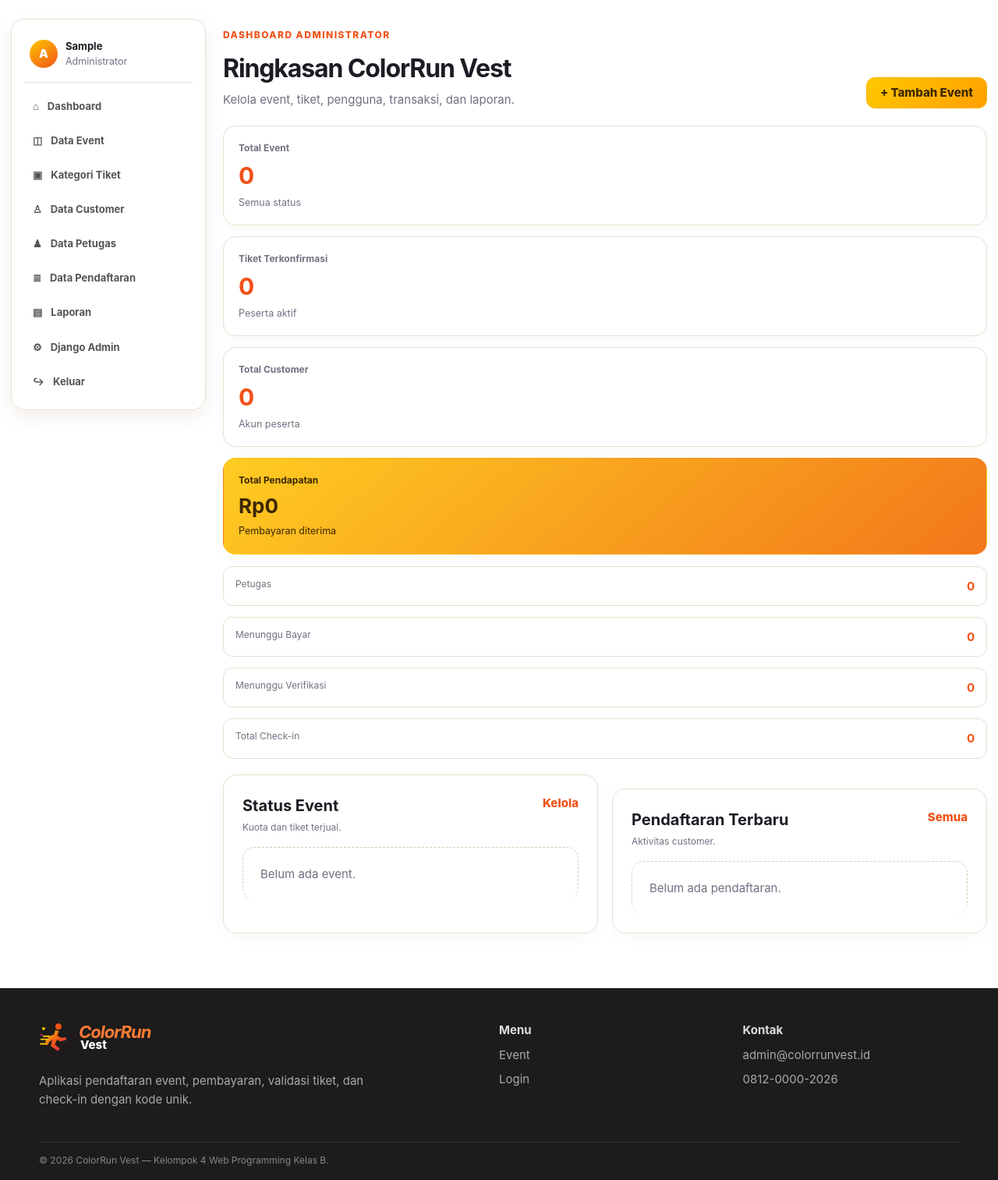
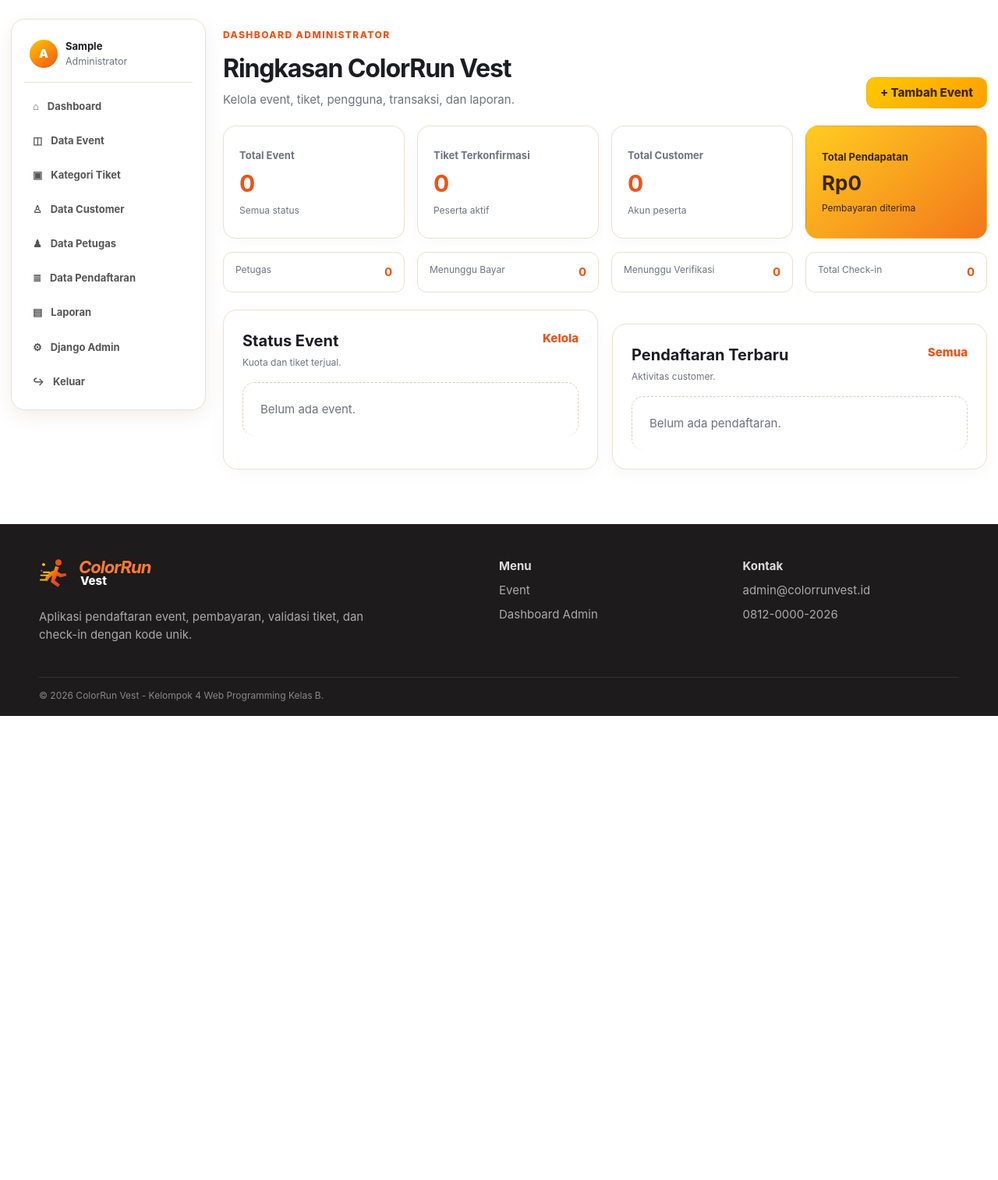
Before and after one commit to sifriahainii/UAS-WEB, a Django app: page /administrator/dashboard/ in a window 1280 px wide. Shown: the part 76-1589 px from the top of the page at 78% size. After the commit the page ends 994 px from the top, so only its background shows below. Run offline with Django 5.2, Linux system fonts and the light colour scheme; the visitor is signed in with stand-in values (Sample User, id 1); data that the repository does not hold is empty.

```diff
--- a/static/css/app.css
+++ b/static/css/app.css
@@ -2304,3 +2304,72 @@ code,
     border: 1px solid #aaa;
   }
 }
+/* ==================================================
+   PERBAIKAN DASHBOARD CUSTOMER
+================================================== */
+
+.dashboard-content {
+    width: 100%;
+    min-width: 0;
+}
+
+.dashboard-content > .stat-grid.four {
+    display: grid !important;
+    grid-template-columns: repeat(4, minmax(0, 1fr)) !important;
+    gap: 16px !important;
+    align-items: stretch;
+    margin-bottom: 22px;
+}
+
+.dashboard-content > .stat-grid.four > .stat-card {
+    width: 100%;
+    min-width: 0;
+    min-height: 145px;
+    margin: 0 !important;
+    padding: 20px;
+    align-content: center;
+}
+
+.dashboard-content > .stat-grid.four > .stat-card span {
+    font-size: 13px;
+}
+
+.dashboard-content > .stat-grid.four > .stat-card strong {
+    font-size: 30px;
+    margin: 8px 0;
+}
+
+.dashboard-content > .stat-grid.four > .stat-card small {
+    font-size: 12px;
+}
+
+.dashboard-content > .panel {
+    margin-top: 0;
+}
+
+.dashboard-content .table-wrap {
+    width: 100%;
+    overflow-x: auto;
+}
+
+.dashboard-content .table-wrap table {
+    width: 100%;
+}
+
+/* Laptop */
+@media (max-width: 1200px) {
+    .dashboard-content > .stat-grid.four {
+        grid-template-columns: repeat(2, minmax(0, 1fr)) !important;
+    }
+}
+
+/* HP dan tablet kecil */
+@media (max-width: 700px) {
+    .dashboard-content > .stat-grid.four {
+        grid-template-columns: 1fr !important;
+    }
+
+    .dashboard-content > .stat-grid.four > .stat-card {
+        min-height: auto;
+    }
+}
--- a/templates/base.html
+++ b/templates/base.html
@@ -1,68 +1,248 @@
 {% load static colorrun_tags %}
+
 <!DOCTYPE html>
 <html lang="id">
 <head>
     <meta charset="UTF-8">
-    <meta name="viewport" content="width=device-width, initial-scale=1.0">
-    <meta name="description" content="Aplikasi pendaftaran event dan penjualan tiket ColorRun Vest">
-    <title>{% block title %}ColorRun Vest{% endblock %}</title>
-    <link rel="icon" href="{% static 'img/logo-mark.svg' %}" type="image/svg+xml">
-    <link rel="stylesheet" href="{% static 'css/app.css' %}">
-    {% block extra_head %}{% endblock %}
+
+    <meta
+        name="viewport"
+        content="width=device-width, initial-scale=1.0"
+    >
+
+    <meta
+        name="description"
+        content="Aplikasi pendaftaran event dan penjualan tiket ColorRun Vest"
+    >
+
+    <title>
+        {% block title %}
+            ColorRun Vest
+        {% endblock %}
+    </title>
+
+    <link
+        rel="icon"
+        href="{% static 'img/logo-mark.svg' %}"
+        type="image/svg+xml"
+    >
+
+    <link
+        rel="stylesheet"
+        href="{% static 'css/app.css' %}?v=4"
+    >
+
+    {% block extra_head %}
+    {% endblock %}
 </head>
+
 <body class="{% block body_class %}{% endblock %}">
+
     <header class="topbar">
         <div class="container topbar-inner">
-        <a class="brand" href="{% url 'home' %}" aria-label="ColorRun Vest">
-            <img src="{% static 'img/logo-mark.svg' %}" alt="" width="42" height="42">
-            <span><strong>ColorRun</strong><small>Vest</small></span>
+
+            <a
+                class="brand"
+                href="{% url 'home' %}"
+                aria-label="ColorRun Vest"
+            >
+                <img
+                    src="{% static 'img/logo-mark.svg' %}"
+                    alt="Logo ColorRun Vest"
+                    width="42"
+                    height="42"
+                >
+
+                <span>
+                    <strong>ColorRun</strong>
+                    <small>Vest</small>
+                </span>
             </a>
-        <button class="nav-toggle" type="button" aria-label="Buka navigasi" data-nav-toggle>☰</button>
+
+            <button
+                class="nav-toggle"
+                type="button"
+                aria-label="Buka navigasi"
+                data-nav-toggle
+            >
+                ☰
+            </button>
+
             <nav class="topnav" data-nav>
-            <a href="{% url 'home' %}">Beranda</a>
-            <a href="{% url 'event_list' %}">Event & Tiket</a>
+                <a href="{% url 'home' %}">
+                    Beranda
+                </a>
+
+                <a href="{% url 'event_list' %}">
+                    Event & Tiket
+                </a>
+
                 {% if current_role == 'customer' %}
-                <a href="{% url 'customer_dashboard' %}">Dashboard</a>
-                <a href="{% url 'profile' %}">Profil</a>
-                <a class="btn btn-sm btn-outline" href="{% url 'logout' %}">Keluar</a>
+
+                    <a href="{% url 'customer_dashboard' %}">
+                        Dashboard
+                    </a>
+
+                    <a href="{% url 'profile' %}">
+                        Profil
+                    </a>
+
+                    <a
+                        class="btn btn-sm btn-outline"
+                        href="{% url 'logout' %}"
+                    >
+                        Keluar
+                    </a>
+
                 {% elif current_role == 'petugas' %}
-                <a href="{% url 'petugas_dashboard' %}">Dashboard Petugas</a>
-                <a class="btn btn-sm btn-outline" href="{% url 'logout' %}">Keluar</a>
+
+                    <a href="{% url 'petugas_dashboard' %}">
+                        Dashboard Petugas
+                    </a>
+
+                    <a
+                        class="btn btn-sm btn-outline"
+                        href="{% url 'logout' %}"
+                    >
+                        Keluar
+                    </a>
+
                 {% elif current_role == 'administrator' %}
-                <a href="{% url 'administrator_dashboard' %}">Dashboard Admin</a>
-                <a class="btn btn-sm btn-outline" href="{% url 'logout' %}">Keluar</a>
+
+                    <a href="{% url 'administrator_dashboard' %}">
+                        Dashboard Admin
+                    </a>
+
+                    <a
+                        class="btn btn-sm btn-outline"
+                        href="{% url 'logout' %}"
+                    >
+                        Keluar
+                    </a>
+
                 {% else %}
-                <a href="{% url 'login' %}">Masuk</a>
-                <a class="btn btn-sm btn-primary" href="{% url 'register' %}">Daftar</a>
+
+                    <a href="{% url 'login' %}">
+                        Masuk
+                    </a>
+
+                    <a
+                        class="btn btn-sm btn-primary"
+                        href="{% url 'register' %}"
+                    >
+                        Daftar
+                    </a>
+
                 {% endif %}
             </nav>
+
         </div>
     </header>
 
     {% if messages %}
-<div class="message-stack container" aria-live="polite">
+        <div
+            class="message-stack container"
+            aria-live="polite"
+        >
             {% for message in messages %}
-        <div class="alert alert-{{ message.tags|default:'info' }}" data-alert>
-            <span>{{ message }}</span><button type="button" aria-label="Tutup" data-alert-close>×</button>
+                <div
+                    class="alert alert-{{ message.tags|default:'info' }}"
+                    data-alert
+                >
+                    <span>
+                        {{ message }}
+                    </span>
+
+                    <button
+                        type="button"
+                        aria-label="Tutup pesan"
+                        data-alert-close
+                    >
+                        ×
+                    </button>
                 </div>
             {% endfor %}
         </div>
     {% endif %}
 
-<main>{% block content %}{% endblock %}</main>
+    <main>
+        {% block content %}
+        {% endblock %}
+    </main>
 
     <footer class="footer">
         <div class="container footer-grid">
+
             <div>
-            <div class="brand footer-brand"><img src="{% static 'img/logo-mark.svg' %}" alt=""><span><strong>ColorRun</strong><small>Vest</small></span></div>
-            <p>Aplikasi pendaftaran event, pembayaran, validasi tiket, dan check-in dengan kode unik.</p>
+                <div class="brand footer-brand">
+                    <img
+                        src="{% static 'img/logo-mark.svg' %}"
+                        alt="Logo ColorRun Vest"
+                    >
+
+                    <span>
+                        <strong>ColorRun</strong>
+                        <small>Vest</small>
+                    </span>
                 </div>
-        <div><strong>Menu</strong><a href="{% url 'event_list' %}">Event</a><a href="{% url 'login' %}">Login</a></div>
-        <div><strong>Kontak</strong><span>{{ pengaturan_sistem.email_admin|default:'admin@colorrunvest.id' }}</span><span>{{ pengaturan_sistem.nomor_whatsapp|default:'0812-0000-2026' }}</span></div>
+
+                <p>
+                    Aplikasi pendaftaran event, pembayaran,
+                    validasi tiket, dan check-in dengan kode unik.
+                </p>
             </div>
-    <div class="container footer-bottom">© 2026 ColorRun Vest — Kelompok 4 Web Programming Kelas B.</div>
+
+            <div>
+                <strong>Menu</strong>
+
+                <a href="{% url 'event_list' %}">
+                    Event
+                </a>
+
+                {% if user.is_authenticated %}
+                    {% if current_role == 'customer' %}
+                        <a href="{% url 'customer_dashboard' %}">
+                            Dashboard
+                        </a>
+                    {% elif current_role == 'petugas' %}
+                        <a href="{% url 'petugas_dashboard' %}">
+                            Dashboard Petugas
+                        </a>
+                    {% elif current_role == 'administrator' %}
+                        <a href="{% url 'administrator_dashboard' %}">
+                            Dashboard Admin
+                        </a>
+                    {% endif %}
+                {% else %}
+                    <a href="{% url 'login' %}">
+                        Login
+                    </a>
+                {% endif %}
+            </div>
+
+            <div>
+                <strong>Kontak</strong>
+
+                <span>
+                    {{ pengaturan_sistem.email_admin|default:'admin@colorrunvest.id' }}
+                </span>
+
+                <span>
+                    {{ pengaturan_sistem.nomor_whatsapp|default:'0812-0000-2026' }}
+                </span>
+            </div>
+
+        </div>
+
+        <div class="container footer-bottom">
+            © 2026 ColorRun Vest - Kelompok 4 Web Programming Kelas B.
+        </div>
     </footer>
-<script src="{% static 'js/app.js' %}"></script>
-{% block extra_js %}{% endblock %}
+
+    <script src="{% static 'js/app.js' %}?v=4"></script>
+
+    {% block extra_js %}
+    {% endblock %}
+
 </body>
 </html>
```
Also changed, not shown: customer/forms.py (+35 -8 lines), templates/customer/profile.html (+93 -1 lines). Lines whose indentation alone changed are shown as unchanged.
